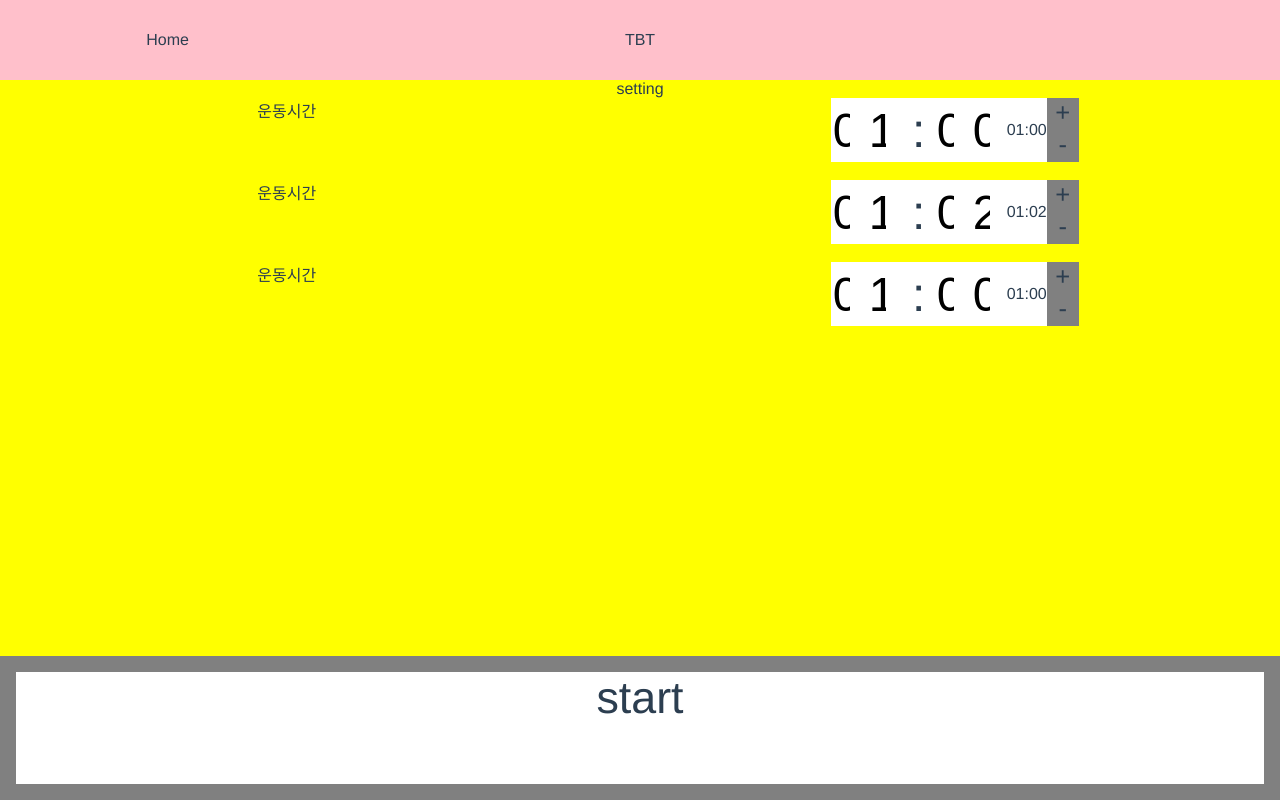
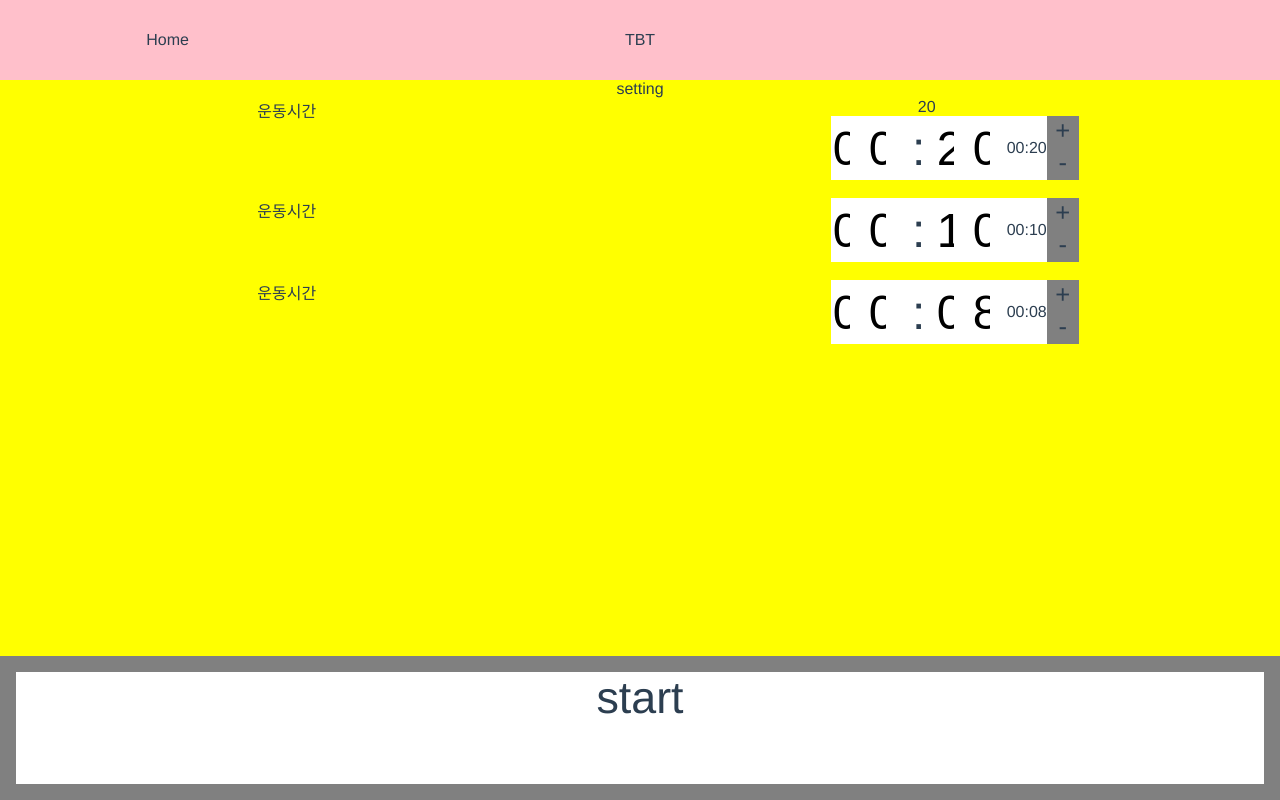
Before and after one commit to PureAppCrystal/vue-health-timer, a Vue app: page /mode/tbt in a window 1280 px wide. Built offline with nearby package versions, Linux system fonts and the light colour scheme.

Commit message:
부모와 시간값 연동 추가

```diff
--- a/src/components/MinSecComboBox.vue
+++ b/src/components/MinSecComboBox.vue
@@ -2,10 +2,10 @@
 <div class="minSecComboBox">
     <div class="mscb-items">
         <input id="min1" type="number"  pattern="\d*" min="0" max="9" class="mscb-item" :value="min1"  @keyup="numUp($event)" /> <!--@keypress="numPress($event)" @keydown="numDown($event) -->
-        <input id="min2" type="number"  pattern="\d*" min="0" max="9" class="mscb-item" v-model="min2" @keyup="numUp($event)"/>
+        <input id="min2" type="number"  pattern="\d*" min="0" max="9" class="mscb-item" :value="min2" @keyup="numUp($event)"/>
         <div id="mscb-sep" class="mscb-item">:</div>
-        <input id="sec1" type="number"  pattern="\d*" min="0" max="9" class="mscb-item" v-model="sec1" @keyup="numUp($event)"/>
-        <input id="sec2" type="number"  pattern="\d*" min="0" max="9" class="mscb-item" v-model="sec2" @keyup="numUp($event)"/>
+        <input id="sec1" type="number"  pattern="\d*" min="0" max="9" class="mscb-item" :value="sec1" @keyup="numUp($event)"/>
+        <input id="sec2" type="number"  pattern="\d*" min="0" max="9" class="mscb-item" :value="sec2" @keyup="numUp($event)"/>
 
         {{time}}
     </div>
@@ -23,6 +23,7 @@ export default {
     name: '',
     props:[
         // eslint-disable-next-line no-undef
+        "type",
         "seconds",
     ],
     data() {
@@ -49,8 +50,6 @@ export default {
             get: function(){
                 return parseInt(this.time.substring(0,1));
             },
-            // set: function(value) {
-            // }
         },
         min2: function(){
             return parseInt(this.time.substring(1,2));
@@ -80,38 +79,28 @@ export default {
         numUp: function(event) {
             console.log("event : ", event);
             console.log("numUp : ", event.target.value)
+            const {min1, min2, sec1, sec2} = this;
+            const newValue = event.key;
+            let seconds =0;
+
             if( event.keyCode>= 48 && event.keyCode <=57) {
-                const newValue = event.key;
-                event.target.value = newValue;
+                //event.target.value = newValue;
 
-                const {min1, min2, sec1, sec2} = this;
                 switch(event.target.id) {
                     case "min1" :
-                        this.seconds = newValue * 600
-                                    + min2 * 60
-                                    + sec1 * 10
-                                    + sec2 * 1;
+                        seconds = newValue * 600 + min2 * 60 + sec1 * 10 + sec2 * 1;
                         break;
                     case "min2" :
-                        this.seconds = min1 * 600
-                                    + newValue * 60
-                                    + sec1 * 10
-                                    + sec2 * 1;
+                        seconds = min1 * 600 + newValue * 60 + sec1 * 10 + sec2 * 1;
                         break;
                     case "sec1" :
-                        this.seconds = min1 * 600
-                                    + min2 * 60
-                                    + newValue * 10
-                                    + sec2 * 1;
+                        seconds = min1 * 600 + min2 * 60 + newValue * 10 + sec2 * 1;
                         break;
                     case "sec2" :
-                        this.seconds = min1 * 600
-                                    + min2 * 60
-                                    + sec1 * 10
-                                    + newValue * 1;
+                        seconds = min1 * 600 + min2 * 60 + sec1 * 10 + newValue * 1;
                         break;
-
                 }
+                this.$emit("setSetting", this.type, seconds);
 
                 //focus 변경
                 let next = event.target.nextElementSibling;
@@ -128,12 +117,12 @@ export default {
         btnAdd: function(event) {
             const target = event.target;
             this.btnAnimation(target);
-            this.seconds = this.seconds + 1;
+            this.$emit("setSetting", this.type, this.seconds + 1);
         },
         btnMin: function(event) {
             const target = event.target;
             this.btnAnimation(target);
-            this.seconds = this.seconds - 1;
+            this.$emit("setSetting", this.type, this.seconds - 1);
         },
         btnAnimation: function(target) {
             target.classList.add('clicked');
--- a/src/views/TBTPageView.vue
+++ b/src/views/TBTPageView.vue
@@ -9,21 +9,22 @@
              <div style="display: flex; justify-content: space-around;" >
                  <div>운동시간</div>
                  <div >
-                     <MinSecComboBox seconds="60"/>
+                     {{trainingTime}}
+                     <MinSecComboBox :type="'training'" :seconds="trainingTime" @setSetting="setSetting"/>
                  </div>
              </div>
              <br/>
              <div style="display: flex; justify-content: space-around;" >
                  <div>운동시간</div>
                  <div >
-                     <MinSecComboBox seconds="62"/>
+                     <MinSecComboBox :type="'rest'" :seconds="restTime" @setSetting="setSetting"/>
                  </div>
              </div>
              <br/>
              <div style="display: flex; justify-content: space-around;" >
                  <div>운동시간</div>
                  <div >
-                     <MinSecComboBox seconds="60"/>
+                     <MinSecComboBox :type="'set'" :seconds="setCount" @setSetting="setSetting"/>
                  </div>
              </div>
          </div>
@@ -70,12 +71,33 @@ export default {
     data() {
         return{
             status: 0, // 0: 셋팅상태, 1: 운동상태, 2: 일시중지상태
+            trainingTime: 20,
+            restTime: 10,
+            setCount: 8,
+            typeList:['training', 'rest', 'set'],
+            selectedType: 'training',
         }
     },
     computed: {
 
     },
     methods: {
+        setSetting: function(type, value) {
+            console.log("seSetting : " , type, value);
+            switch(type) {
+                case "training" :
+                    this.trainingTime = value
+                    break;
+                case "rest" :
+                    this.restTime = value
+                    break;
+                case "set" :
+                    this.setCount = value
+                    break;
+
+
+            }
+        }
 
     },
     mounted() {
```
